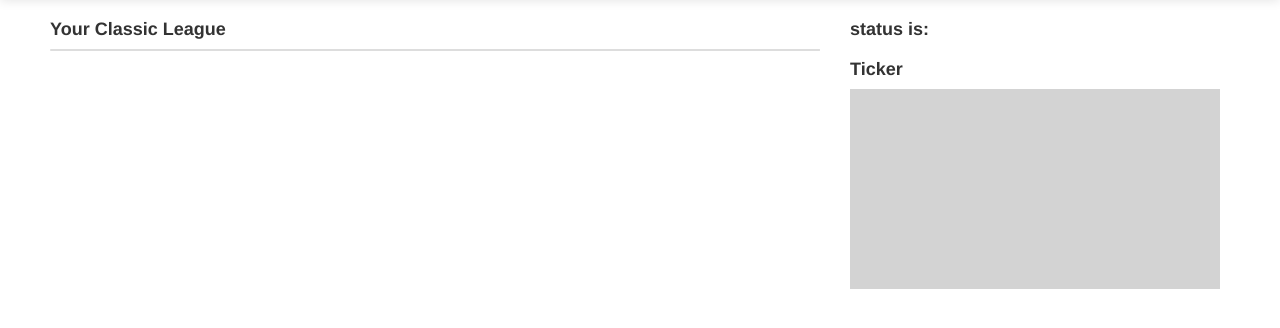
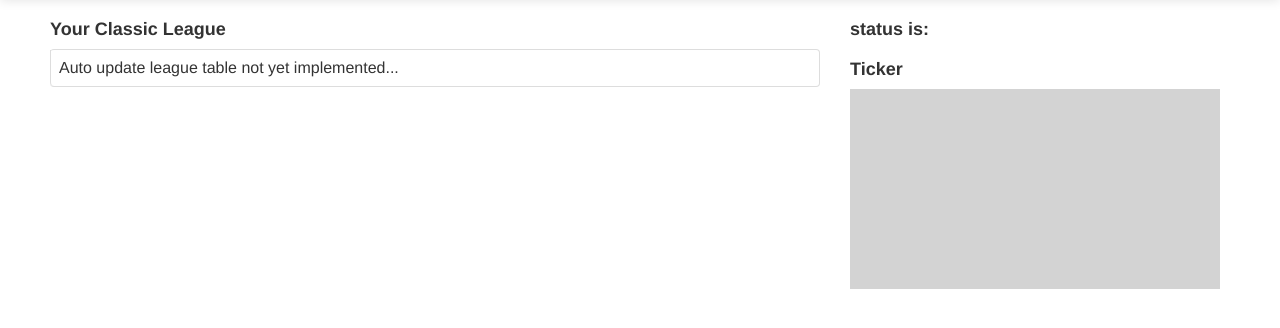
Before and after one commit to sylg/live_fpl_old, a Flask app: page /live in a window 1280 px wide. Shown: the part 41-369 px from the top of the page. Run offline with Flask 2, Linux system fonts and the light colour scheme; data that the repository does not hold is empty; some libraries are stand-ins or nearby versions.

Commit message:
Msg error table not implemented

```diff
--- a/templates/live.html
+++ b/templates/live.html
@@ -44,6 +44,9 @@
 	<div class="span8">
 		<h4>Your Classic League</h4>
 		<table class="table table-bordered">
+			<tr>
+				<td>Auto update league table not yet implemented...</td>
+			</tr>
 		</table>
 
 	</div>
```
